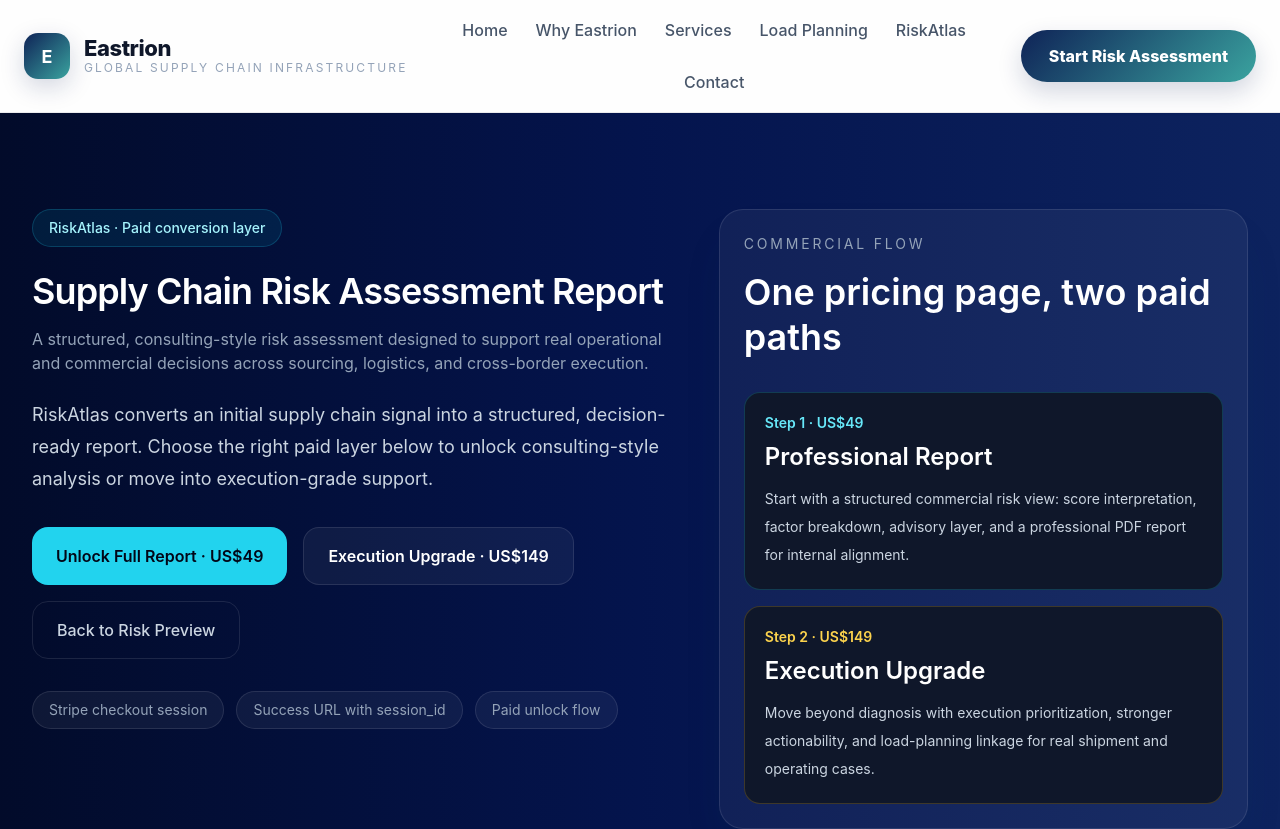
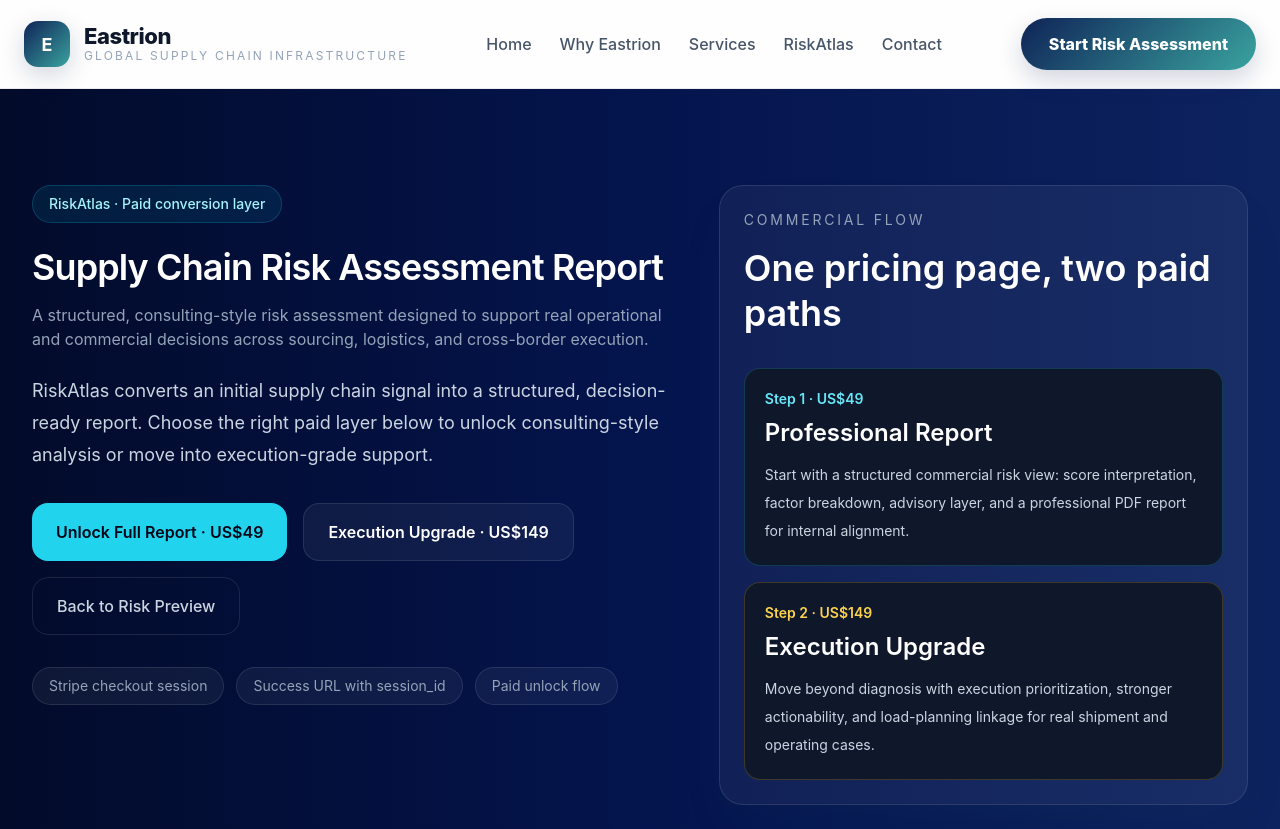
Before and after one commit to marspeterli1975-glitch/eastrion-site, a Next.js app: page /riskatlas/pricing in a window 1280 px wide. Shown: the top 829 px of the page. Built offline with nearby package versions, Linux system fonts and the light colour scheme.

Commit message:
Remove public load planning entry from navbar

```diff
--- a/components/Navbar.tsx
+++ b/components/Navbar.tsx
@@ -100,9 +100,6 @@ export default function Navbar() {
           <Link href="/solutions" style={navLinkStyle}>
             Services
           </Link>
-          <Link href="/load-planning" style={navLinkStyle}>
-            Load Planning
-          </Link>
           <Link href="/riskatlas" style={navLinkStyle}>
             RiskAtlas
           </Link>
```
